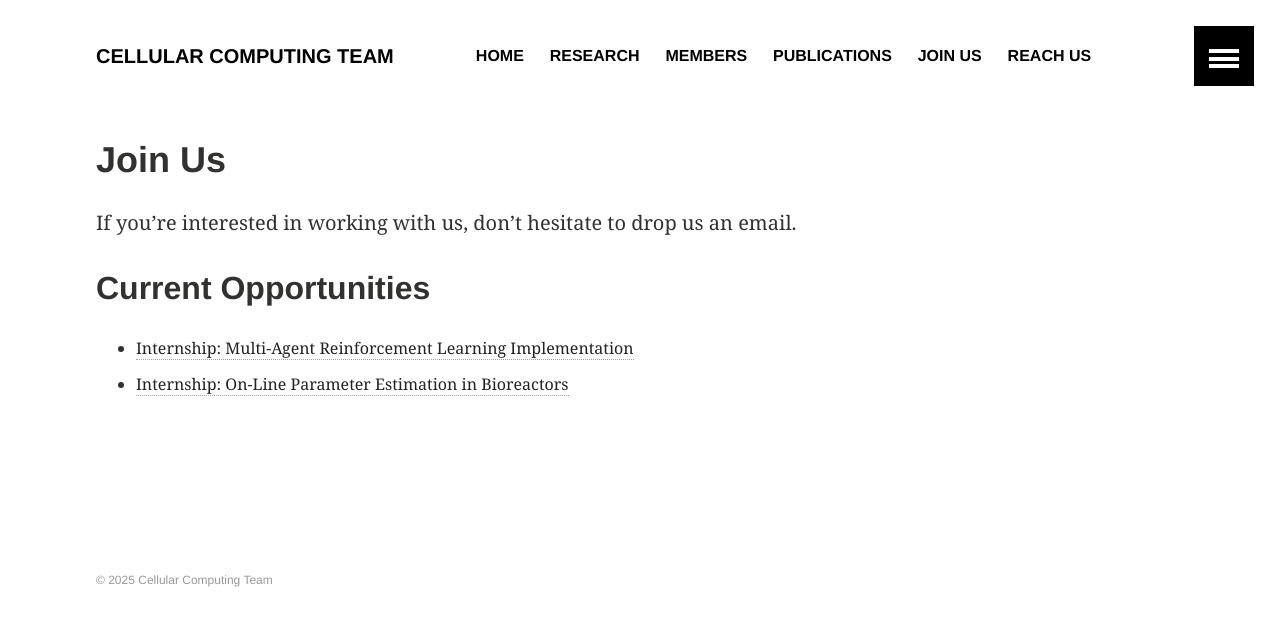
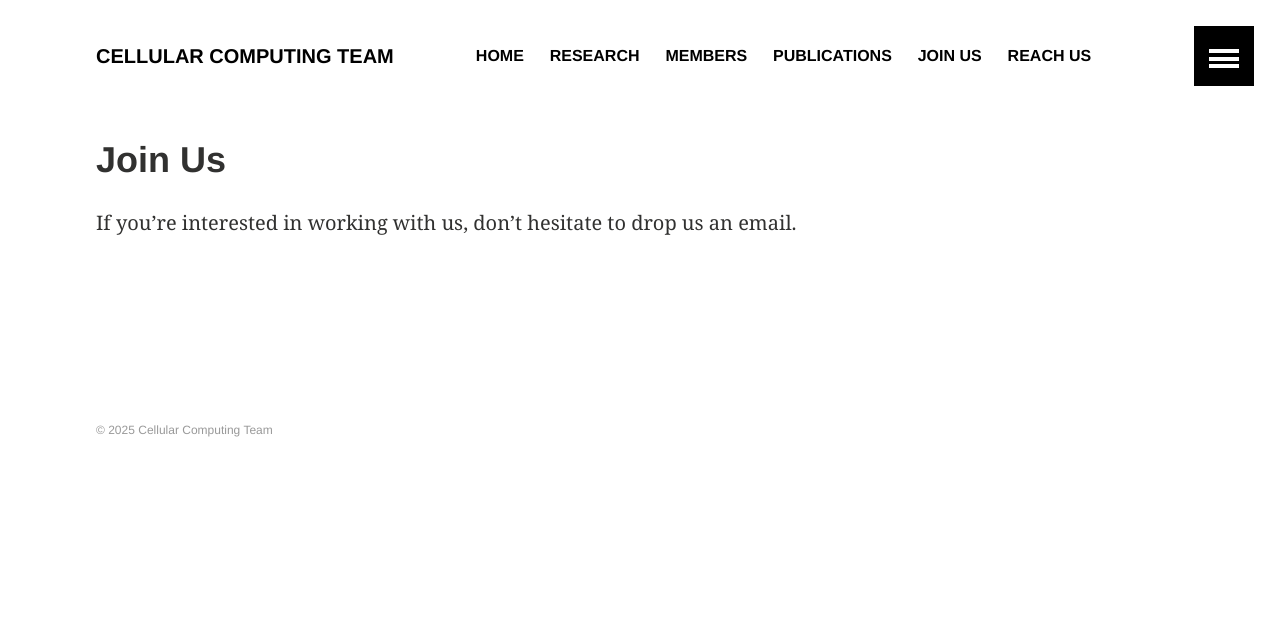
Before and after one commit to ROBACON/team-website, a Jekyll site: the page built from joinus.md, in a window 1280 px wide. Shown: the top 626 px of the page. Built offline with Jekyll 4.4.1, drawn with Linux system fonts in a browser that asks for light colours.

Commit message:
Removed old openings

```diff
--- a/joinus.md
+++ b/joinus.md
@@ -6,6 +6,4 @@ title: Join Us
 
 If you're interested in working with us, don't hesitate to drop us an email.
 
-## Current Opportunities
-- [Internship: Multi-Agent Reinforcement Learning Implementation](../positions/2025/internship_marl.pdf)
-- [Internship: On-Line Parameter Estimation in Bioreactors](../positions/2025/internship_estimation.pdf)
+<!--## Current Opportunities-->
```
